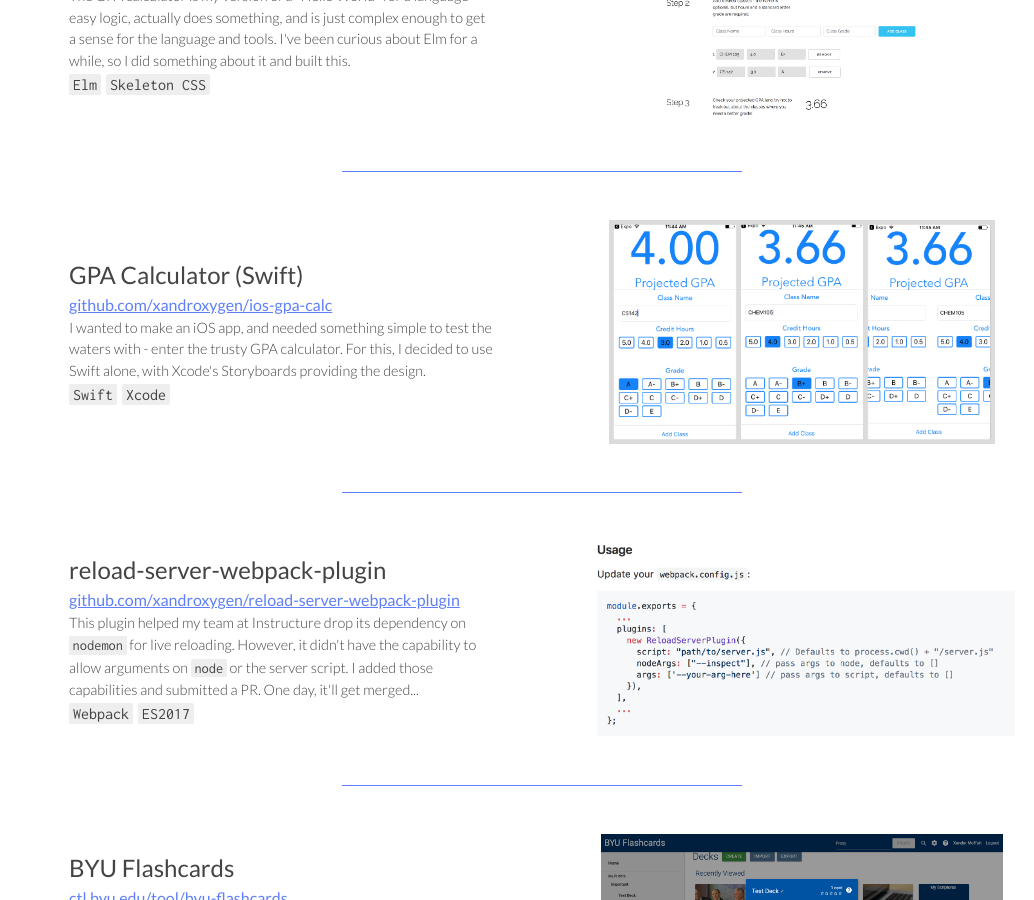
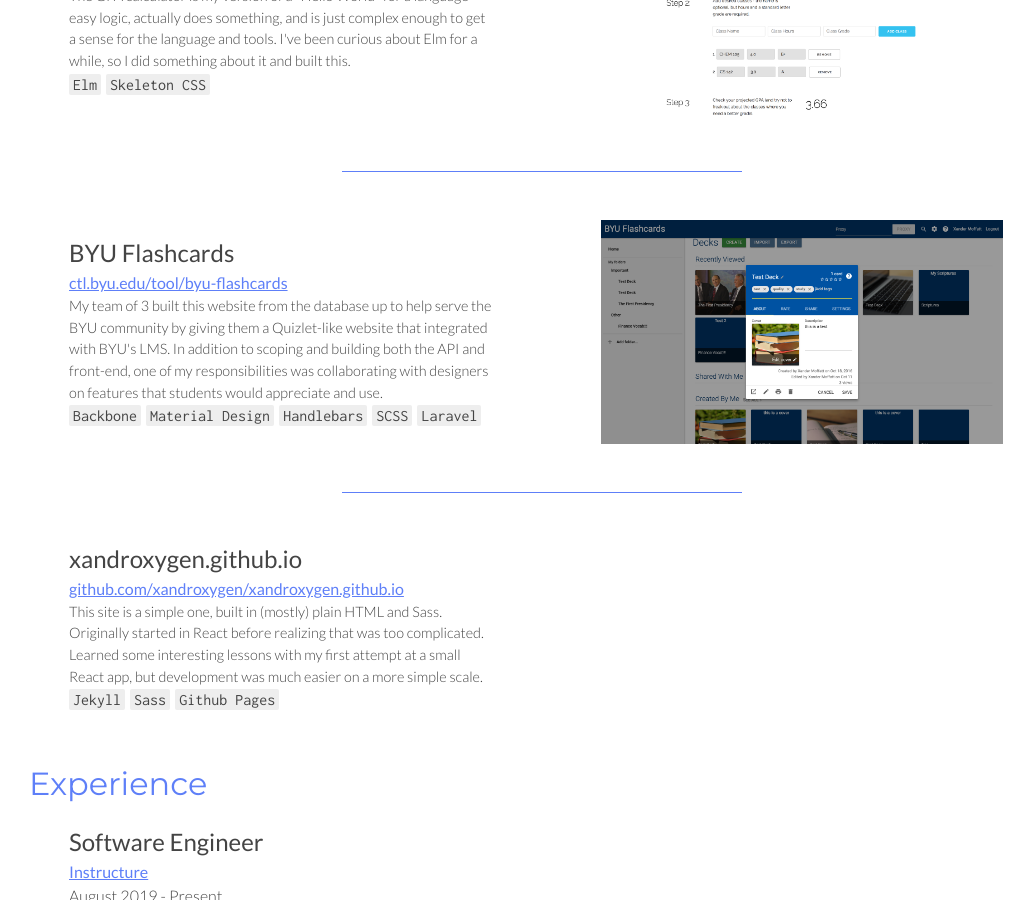
Before and after one commit to xandroxygen/xandroxygen.github.io, a Jekyll site: the page built from index.html, in a window 1280 px wide and 900 px high, scrolled down 4344 px. Shown: the whole window, without its empty margins (163-1197 px from the left). Built offline with Jekyll 4.4.1, drawn with Linux system fonts in a browser that asks for light colours.

Commit message:
remove older projects

```diff
--- a/_data/projects.yml
+++ b/_data/projects.yml
@@ -96,24 +96,6 @@
     image: elm.png
     link: github.com/xandroxygen/elm-gpa-calc
 
-  - name: GPA Calculator (Swift)
-    synopsis: Another GPA Calculator built for iOS.
-    description: I wanted to make an iOS app, and needed something simple to test the waters with - enter the trusty GPA calculator. For this, I decided to use Swift alone, with Xcode's Storyboards providing the design.
-    built_with:
-      - tech: Swift
-      - tech: Xcode
-    image: swift.jpg
-    link: github.com/xandroxygen/ios-gpa-calc
-
-  - name: reload-server-webpack-plugin
-    synopsis: Plugin that I forked to expand its abilities.
-    description: This plugin helped my team at Instructure drop its dependency on <code>nodemon</code> for live reloading. However, it didn't have the capability to allow arguments on <code>node</code> or the server script. I added those capabilities and submitted a PR. One day, it'll get merged...
-    built_with:
-      - tech: Webpack
-      - tech: ES2017
-    image: reload.png
-    link: github.com/xandroxygen/reload-server-webpack-plugin
-
   - name: BYU Flashcards
     synopsis: Quizlet-like website for BYU students.
     description: My team of 3 built this website from the database up to help serve the BYU community by giving them a Quizlet-like website that integrated with BYU's LMS. In addition to scoping and building both the API and front-end, one of my responsibilities was collaborating with designers on features that students would appreciate and use.
```
